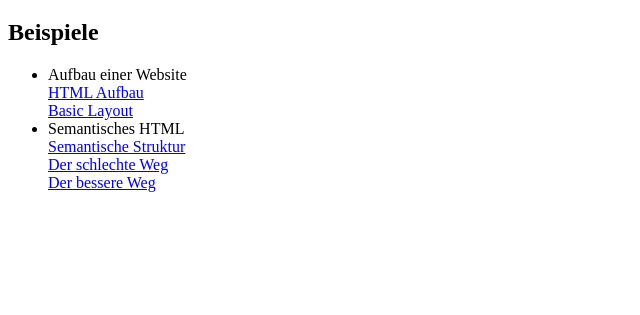
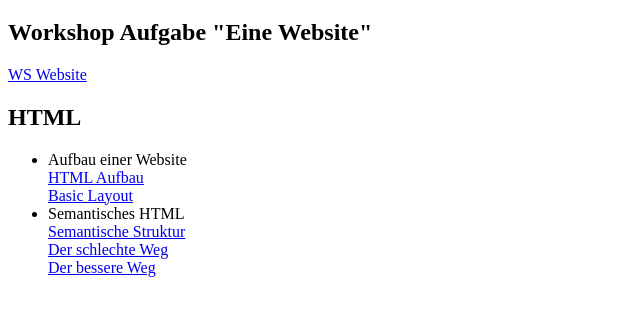
Before and after one commit to marymar/fe-trainee-workshop, a plain HTML site: page index.html in a window 1280 px wide. Shown: the part 61-376 px from the top of the page, without its empty margins (0-640 px from the left). Drawn offline with Linux system fonts and the light colour scheme.

Commit message:
feat: adjust links, exercises

```diff
--- a/index.html
+++ b/index.html
@@ -8,7 +8,10 @@
 </head>
 <body>
   <h1>FE Trainee Workshop</h1>
-  <h2>Beispiele</h2>
+  <h2>Workshop Aufgabe "Eine Website"</h2>
+  <a href="https://github.com/marymar/fe-trainee-workshop/blob/main/workshops/ws-1/website-ws.md" target="_blank">WS Website</a><br />
+
+  <h2>HTML</h2>
   <ul>
     <li>
       Aufbau einer Website<br />
```
Also changed, not shown: 1 other file.
